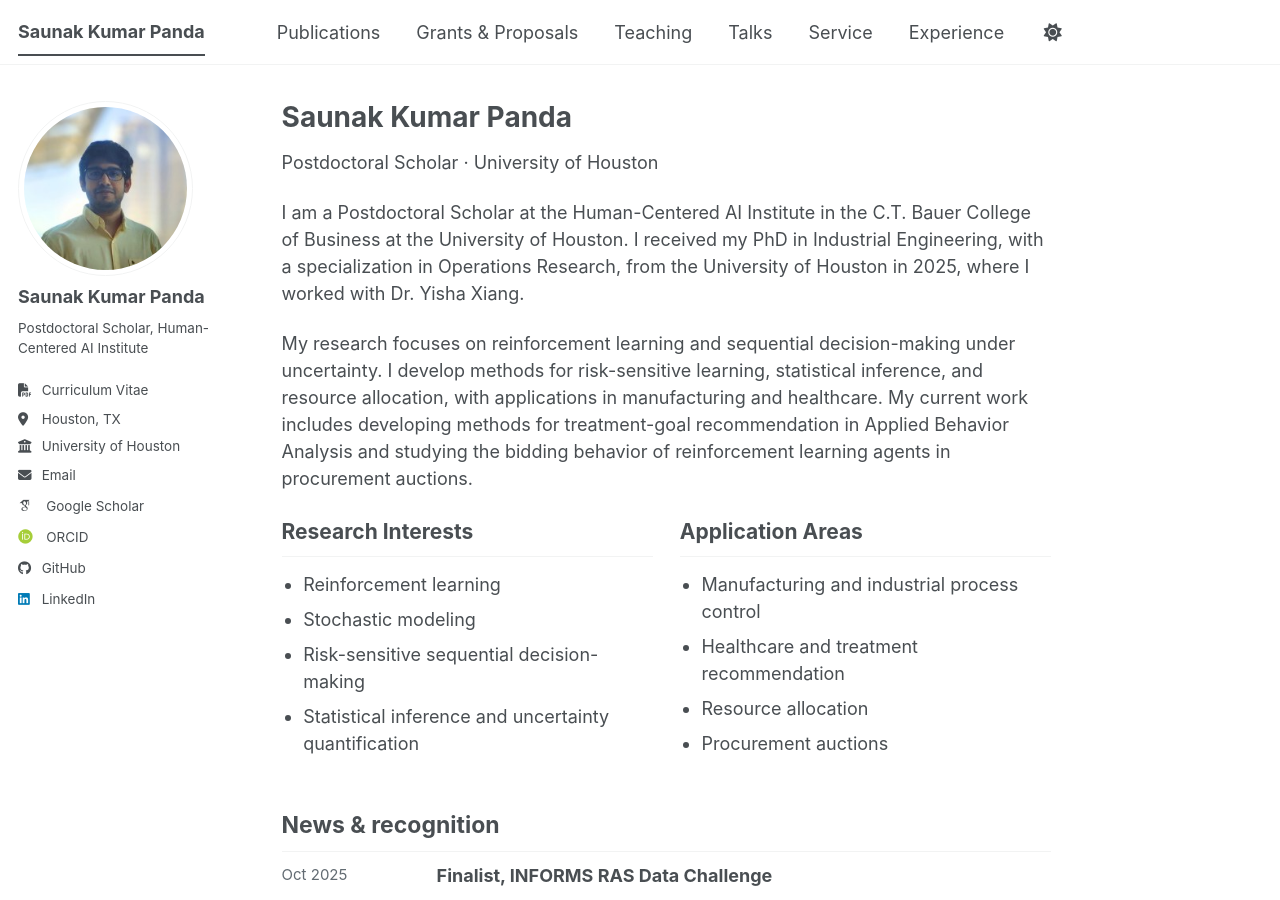
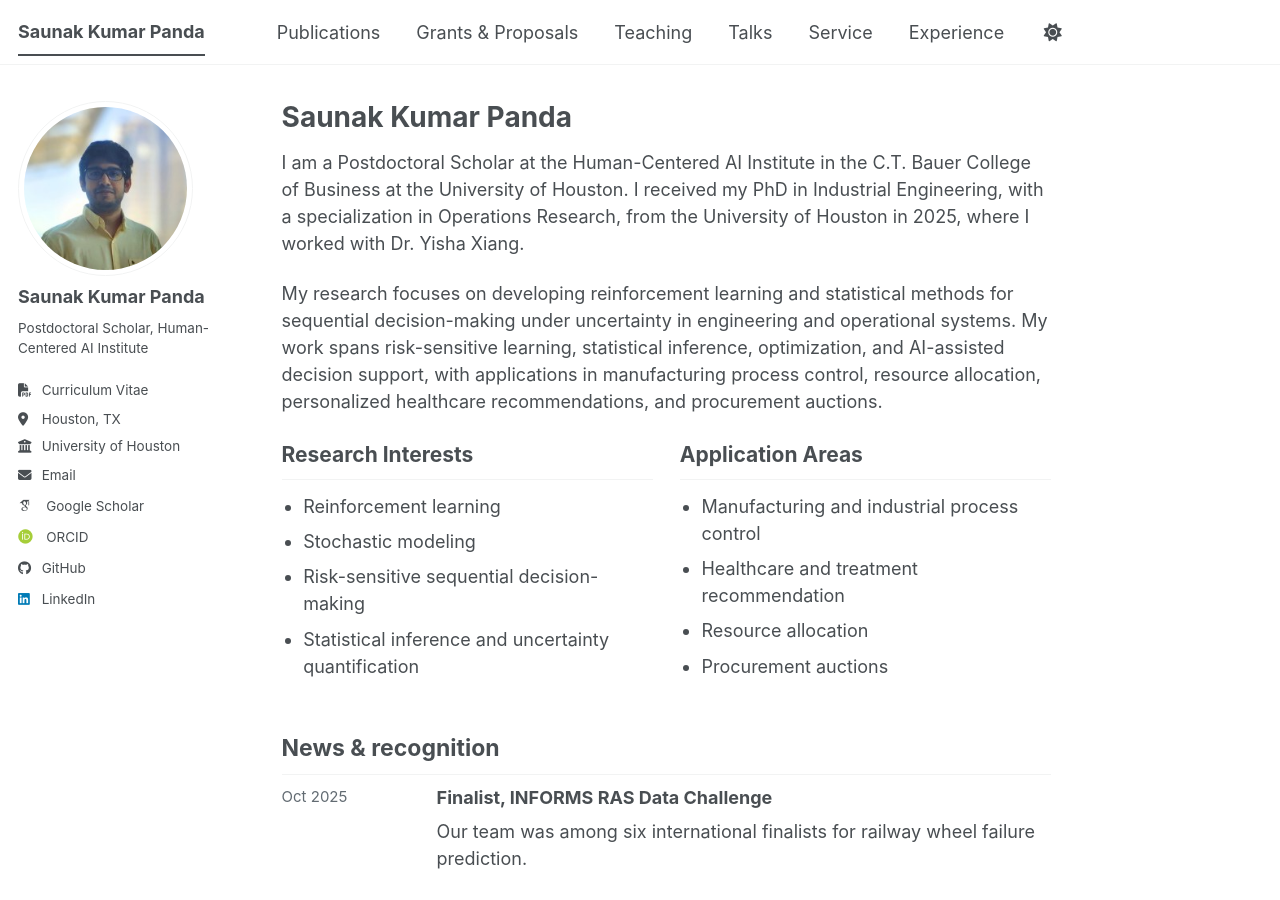
Before and after one commit to saunakp123/pandasaunak.github.io, a Jekyll site: the page built from academic-site/_pages/about.html, in a window 1280 px wide and 900 px high. Built offline with Jekyll 4.4.1, drawn with Linux system fonts in a browser that asks for light colours; some web fonts are replaced.

Commit message:
Revise research description in about.html
Updated research focus and applications in the about page.

```diff
--- a/academic-site/_pages/about.html
+++ b/academic-site/_pages/about.html
@@ -5,7 +5,8 @@
 author_profile: true
 ---
 
-<p class="appointment">Postdoctoral Scholar · University of Houston</p><p class="intro">I am a Postdoctoral Scholar at the Human-Centered AI Institute in the C.T. Bauer College of Business at the University of Houston. I received my PhD in Industrial Engineering, with a specialization in Operations Research, from the University of Houston in 2025, where I worked with Dr. Yisha Xiang.</p><p class="intro">My research focuses on reinforcement learning and sequential decision-making under uncertainty. I develop methods for risk-sensitive learning, statistical inference, and resource allocation, with applications in manufacturing and healthcare. My current work includes developing methods for treatment-goal recommendation in Applied Behavior Analysis and studying the bidding behavior of reinforcement learning agents in procurement auctions.</p>
+<!-- <p class="appointment">Postdoctoral Scholar · University of Houston</p> -->
+<p class="intro">I am a Postdoctoral Scholar at the Human-Centered AI Institute in the C.T. Bauer College of Business at the University of Houston. I received my PhD in Industrial Engineering, with a specialization in Operations Research, from the University of Houston in 2025, where I worked with Dr. Yisha Xiang.</p><p class="intro">My research focuses on developing reinforcement learning and statistical methods for sequential decision-making under uncertainty in engineering and operational systems. My work spans risk-sensitive learning, statistical inference, optimization, and AI-assisted decision support, with applications in manufacturing process control, resource allocation, personalized healthcare recommendations, and procurement auctions.</p>
 <!-- <div class="professional-links"><a class="cv-link" href="{{ site.baseurl }}/files/SaunakPanda_CV.pdf">CV (PDF)</a>
 <a class="" href="https://scholar.google.com/citations?user=Ldiyc0IAAAAJ&amp;hl=en">Google Scholar</a>
 <a class="" href="mailto:spanda@bauer.uh.edu">Email</a>
```
